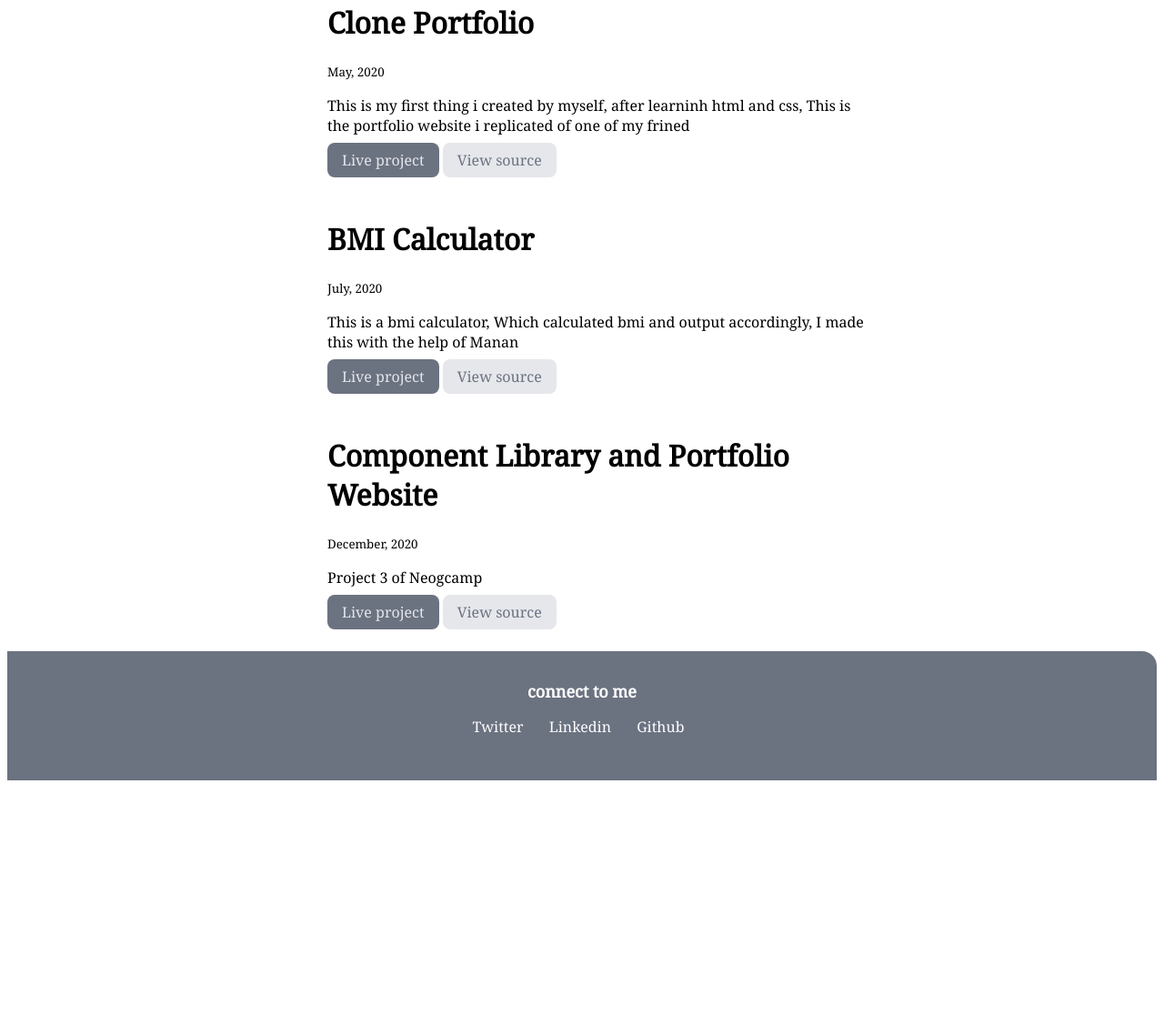
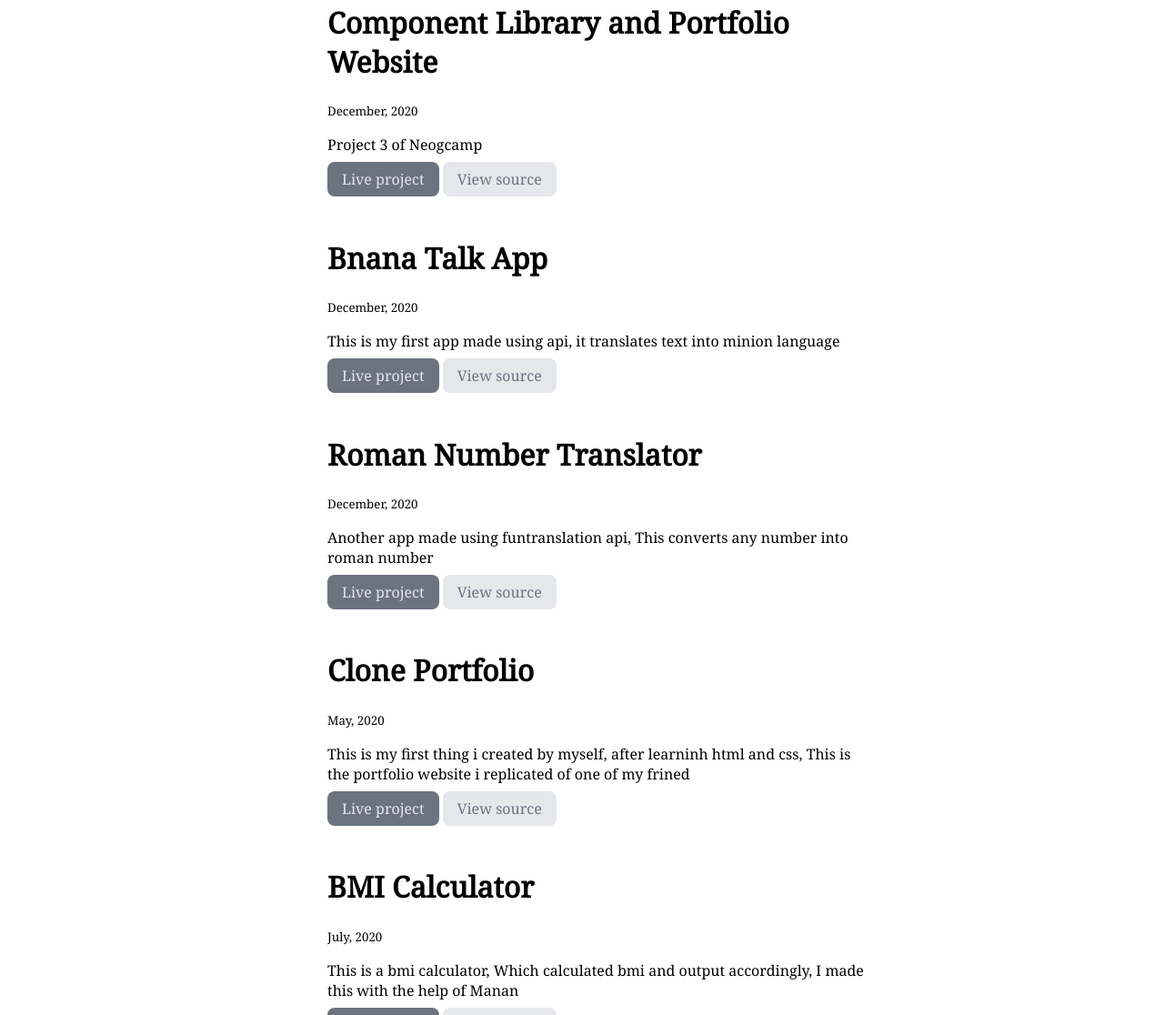
Before and after one commit to h-harsh/project-three-portfolio-website, a plain HTML site: page projects.html in a window 1280 px wide. Shown: the part 1090-2206 px from the top of the page at 91% size. Before the commit the page ends 1956 px from the top, so only its background shows below. Drawn offline with Linux system fonts and the light colour scheme.

Commit message:
added api projects

```diff
--- a/projects.html
+++ b/projects.html
@@ -40,6 +40,33 @@
         </li>
         <li>
             <div class="container container-center">
+                <h1>Component Library and Portfolio Website</h1>
+                <small>December, 2020</small>
+                 <p>Project 3 of Neogcamp</p>
+                <a class="button primary-link" href="https://harsh-porwal.netlify.app"> Live project</a>
+                <a class="button secondary-link" href="https://github.com/h-harsh/project-three-portfolio-website">View source </a>
+            </div>
+        </li>
+        <li>
+            <div class="container container-center">
+                <h1>Bnana Talk App</h1>
+                <small>December, 2020</small>
+                 <p>This is my first app made using api, it translates text into minion language</p>
+                <a class="button primary-link" href="https://banana-talk-app-by-harshporwal.netlify.app/"> Live project</a>
+                <a class="button secondary-link" href="https://github.com/h-harsh/project-four-banana-talk">View source </a>
+            </div>
+        </li>
+        <li>
+            <div class="container container-center">
+                <h1>Roman Number Translator</h1>
+                <small>December, 2020</small>
+                 <p>Another app made using funtranslation api, This converts any number into roman number</p>
+                <a class="button primary-link" href="https://roman-number-translator-by-hp.netlify.app/"> Live project</a>
+                <a class="button secondary-link" href="https://github.com/h-harsh/second-app-funtranslation-api">View source </a>
+            </div>
+        </li>
+        <li>
+            <div class="container container-center">
                 <h1>Clone Portfolio</h1>
                 <small>May, 2020</small>
                  <p>This is my first thing i created by myself, after learninh html and css, This is the portfolio website i replicated of one of my frined</p>
@@ -56,15 +83,6 @@
                 <a class="button secondary-link" href="https://github.com/h-harsh/bmi-calculator">View source </a>
             </div>
         </li>
-        <li>
-            <div class="container container-center">
-                <h1>Component Library and Portfolio Website</h1>
-                <small>December, 2020</small>
-                 <p>Project 3 of Neogcamp</p>
-                <a class="button primary-link" href="https://harsh-porwal.netlify.app"> Live project</a>
-                <a class="button secondary-link" href="https://github.com/h-harsh/project-three-portfolio-website">View source </a>
-            </div>
-        </li>
     </ul>
     <footer class="footer ">
         <div class="footer-header">connect to me</div>
```
